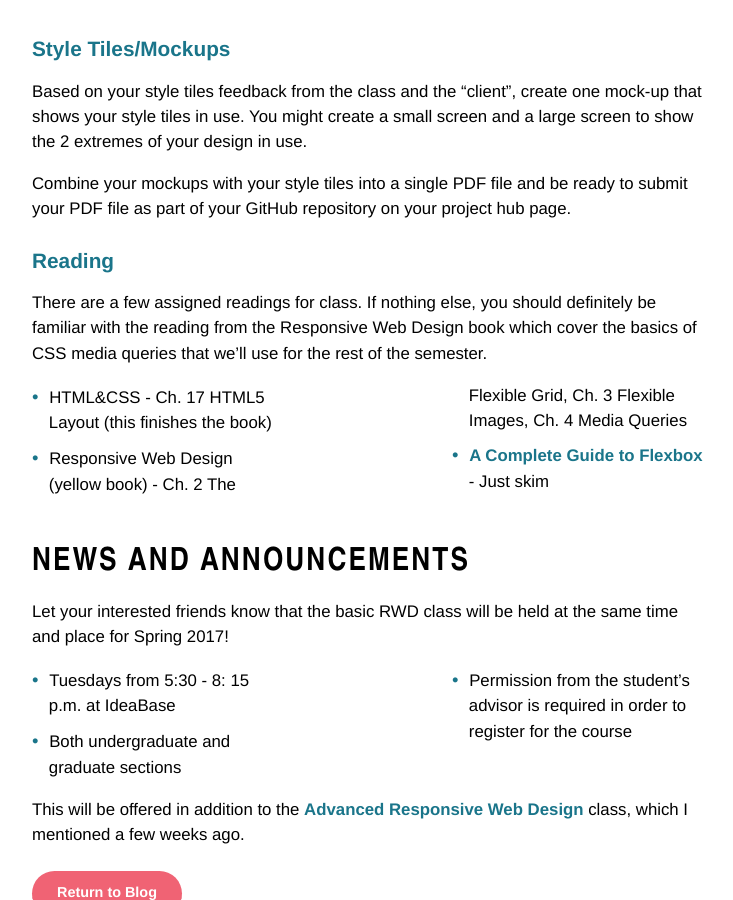
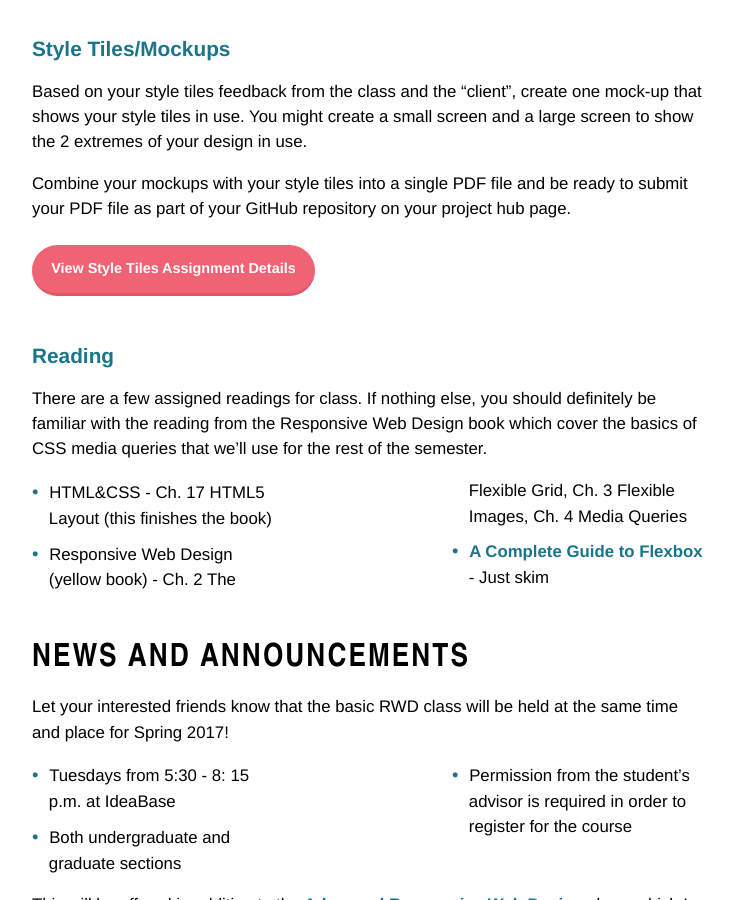
Before and after one commit to KentStateWeb/rwd, a Jekyll site: the page built from _posts/2016-10-21-week9-preview.md, in a window 1280 px wide and 900 px high, scrolled down 963 px. Shown: the whole window, without its empty margins (272-1005 px from the left). Built offline with Jekyll 4.4.1, drawn with Linux system fonts in a browser that asks for light colours.

Commit message:
Style Tiles added

```diff
--- a/_posts/2016-10-21-week9-preview.md
+++ b/_posts/2016-10-21-week9-preview.md
@@ -28,6 +28,8 @@ Based on your style tiles feedback from the class and the “client”, create o
 
 Combine your mockups with your style tiles into a single PDF file and be ready to submit your PDF file as part of your GitHub repository on your project hub page.
 
+<a href="http://rwdkent.com/class/assignments/css2/" class="button small">View Style Tiles Assignment Details</a>
+
 ### Reading
 
 There are a few assigned readings for class.  If nothing else, you should definitely be familiar with the reading from the Responsive Web Design book which cover the basics of CSS media queries that we'll use for the rest of the semester.
```
